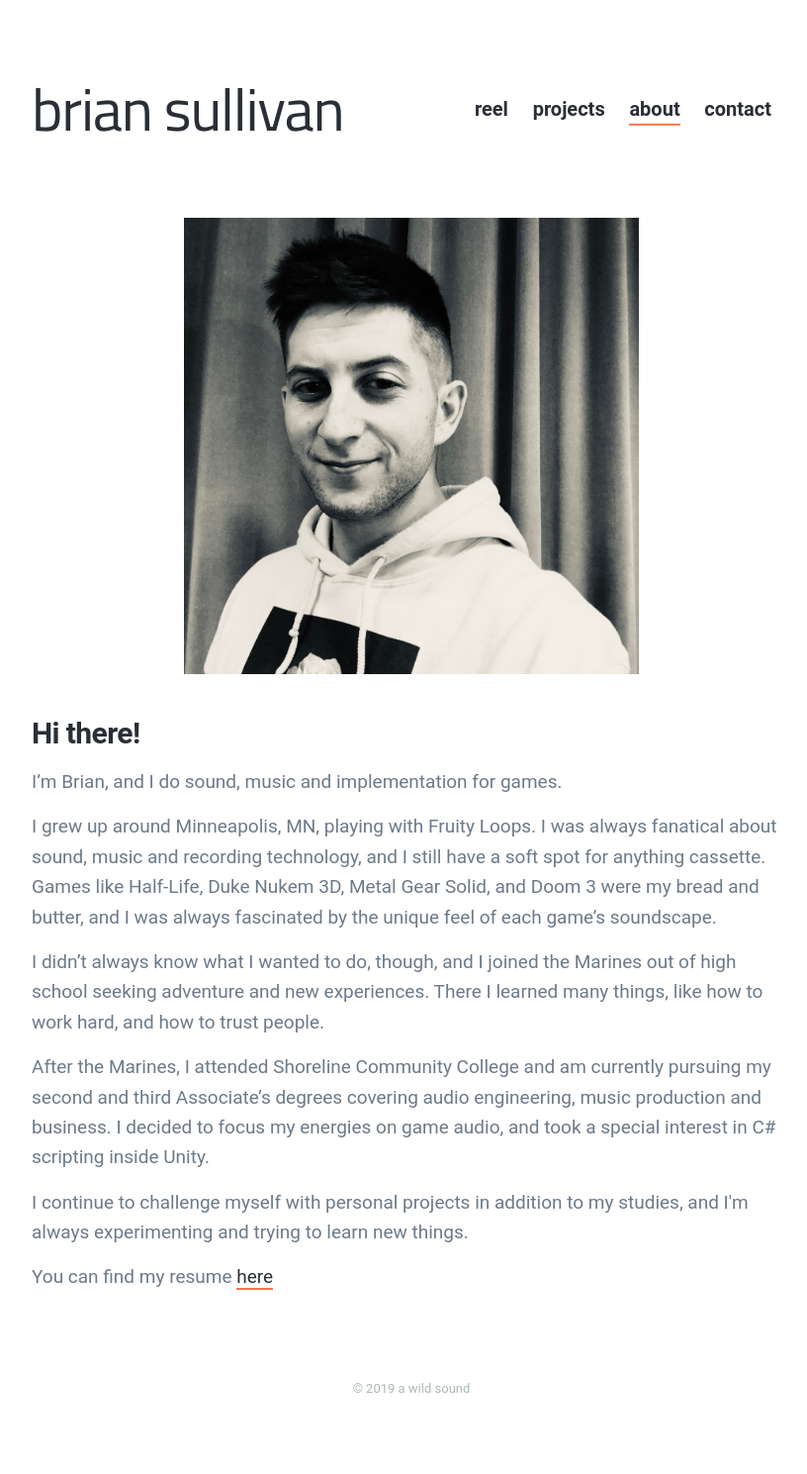
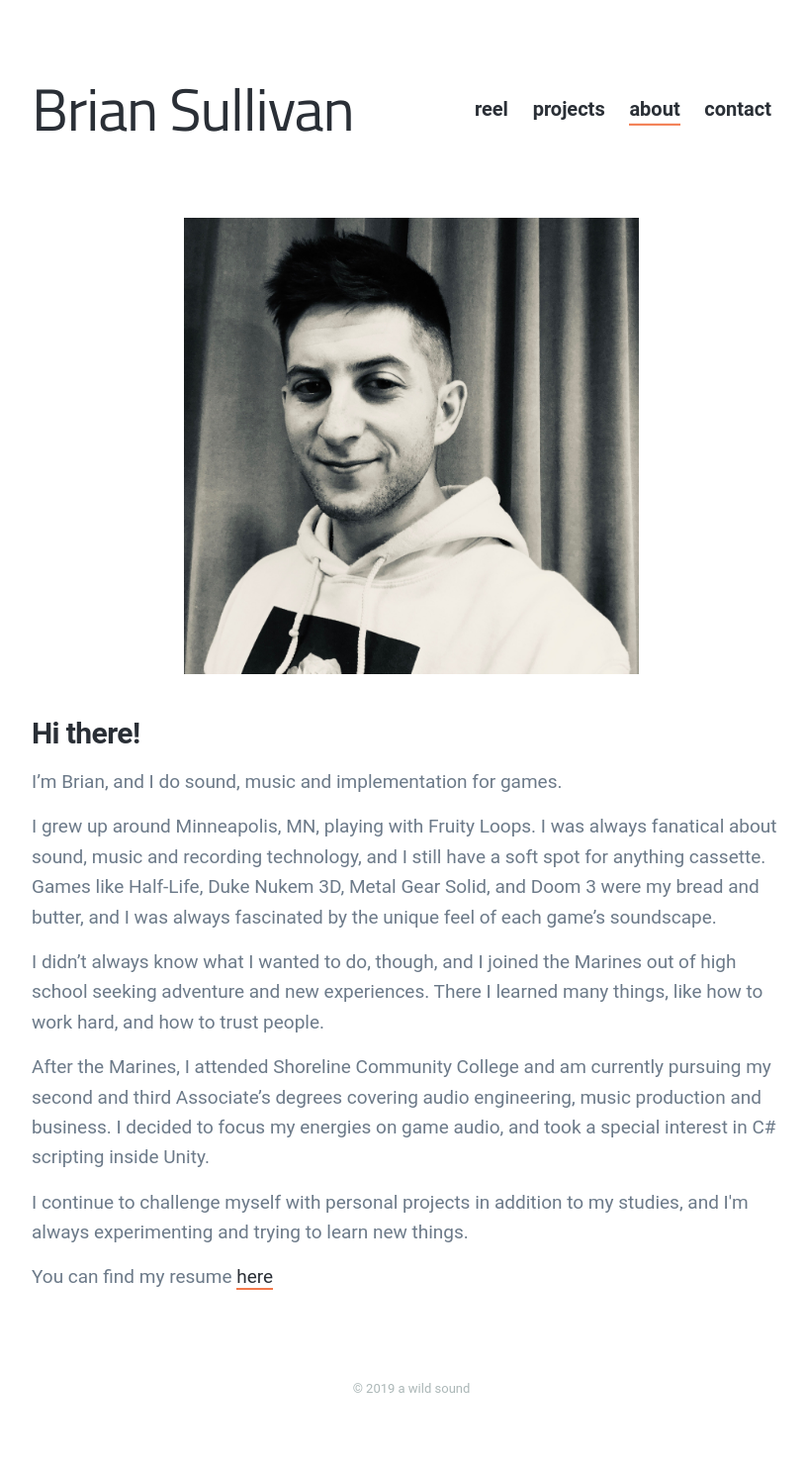
Before and after one commit to sullivbx/awildsound.com, a Jekyll site: the page about.html, which Jekyll copies as it is, in a window 1280 px wide. Shown: the whole page at 99% size, without its empty margins (224-1040 px from the left). Built offline with Jekyll 4.4.1, drawn with Linux system fonts in a browser that asks for light colours; nearby versions of some CDN libraries.

Commit message:
fixed minor issues

```diff
--- a/about.html
+++ b/about.html
@@ -75,7 +75,7 @@
 
 
 		<a href="/" class="header__title">
-			brian sullivan
+			Brian Sullivan
 		</a>
 
 
--- a/projects.html
+++ b/projects.html
@@ -1,7 +1,7 @@
 ---
 layout: default
-title: A beautiful two-column Jekyll theme
-description: A beautiful, minimal two-column portfolio theme built for Jekyll. Duet makes your work look simply awesome.
+title: Brian Sullivan
+description: Sound, music & implementation for games.
 featured_image: /images/social.jpg
 ---
 
```
